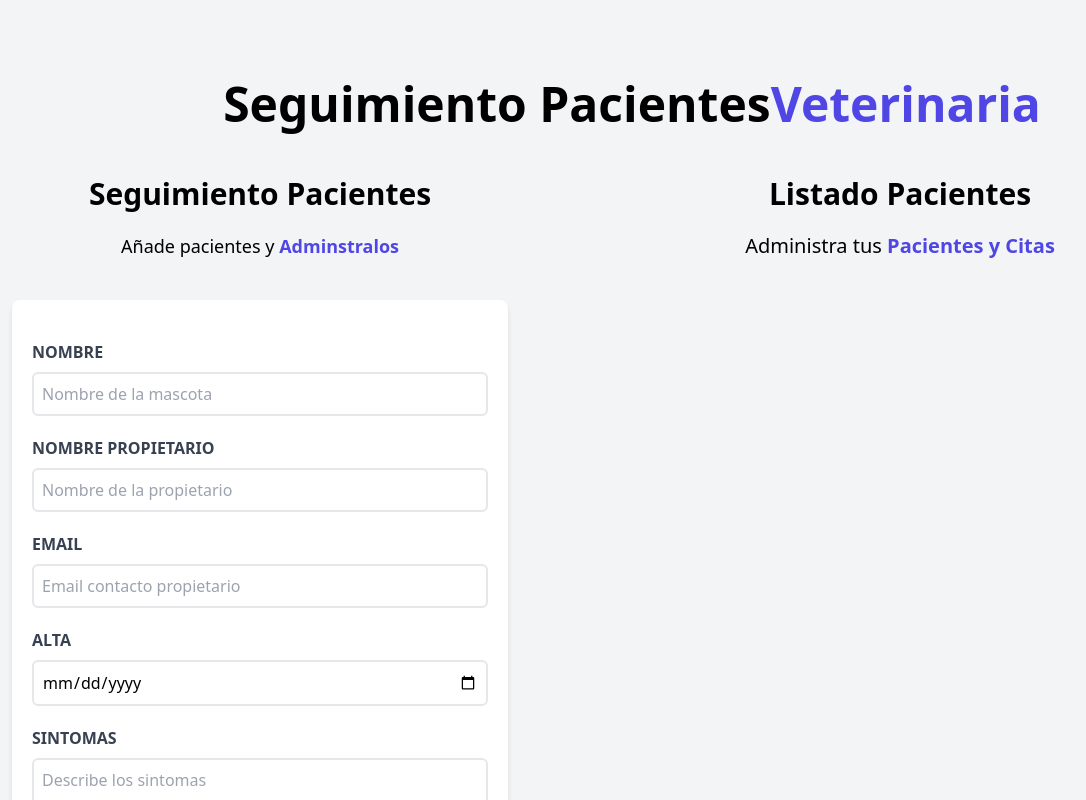
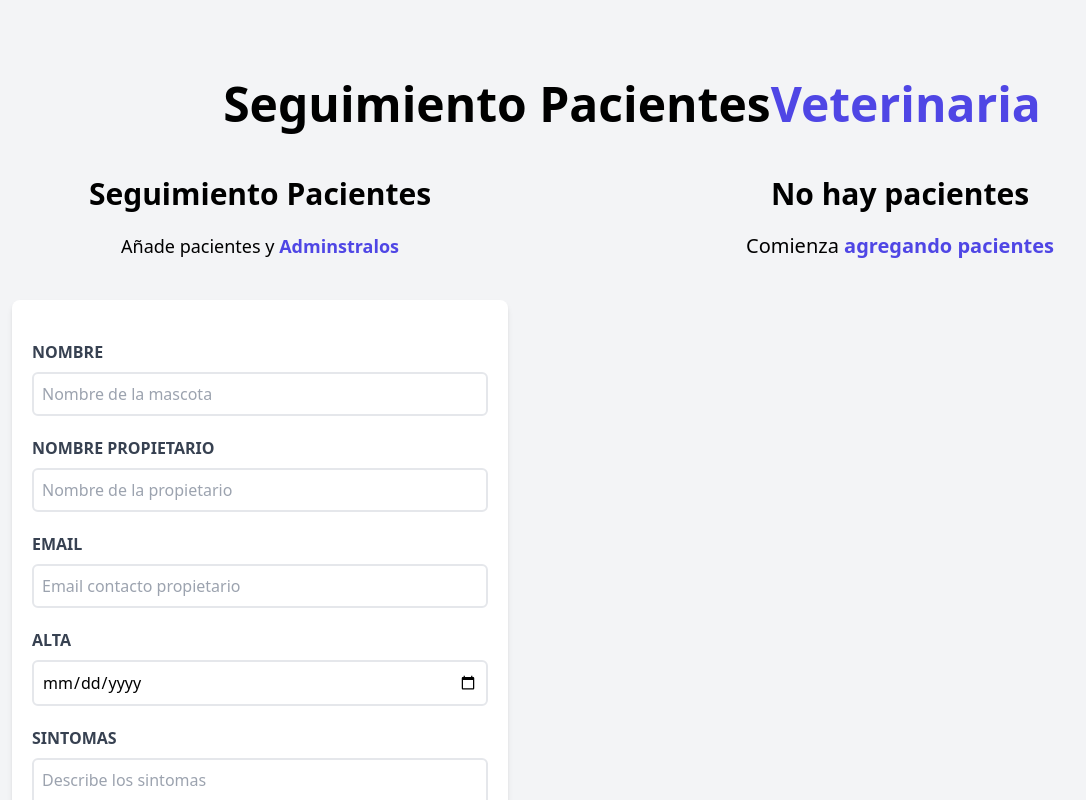
Before and after one commit to YouDevs/citas-react, a React (Vite) app: page / in a window 1280 px wide. Shown: the top 800 px of the page, without its empty margins (8-1094 px from the left). Built offline with nearby package versions, Linux system fonts and the light colour scheme.

Commit message:
Mostrar textos de forma condicional

```diff
--- a/src/components/ListadoPacientes.jsx
+++ b/src/components/ListadoPacientes.jsx
@@ -3,14 +3,22 @@
 
 const ListadoPacientes = ({pacientes}) => {
 
+	// console.log(pacientes.length === 0)
+	// console.log(pacientes && pacientes.length)
+
 	return (
 		<div className="md:w-1/2 lg:w-3/5 md:h-screen overflow-y-scroll">
-			<h2 className="font-black text-3xl text-center ">Listado Pacientes</h2>
+
+			{ pacientes && pacientes.length ? (<>
+					<h2 className="font-black text-3xl text-center ">
+						Listado Pacientes
+					</h2>
 					<p className="text-xl mt-5 mb-10 text-center">
 						Administra tus {""}
-					<span className="text-indigo-600 font-bold">Pacientes y Citas</span>
+						<span className="text-indigo-600 font-bold">
+							Pacientes y Citas
+						</span>
 					</p>
-
 					{
 						pacientes.map( paciente => (
 								<Paciente
@@ -20,6 +28,19 @@
 							)
 						)
 					}
+				</>
+			): (<>
+				<h2 className="font-black text-3xl text-center ">
+					No hay pacientes
+				</h2>
+				<p className="text-xl mt-5 mb-10 text-center">
+					Comienza {""}
+					<span className="text-indigo-600 font-bold">
+						agregando pacientes
+					</span>
+				</p>
+			</>)}
+
 		</div>
 	);
 };
```
Lines whose indentation alone changed are shown as unchanged.
